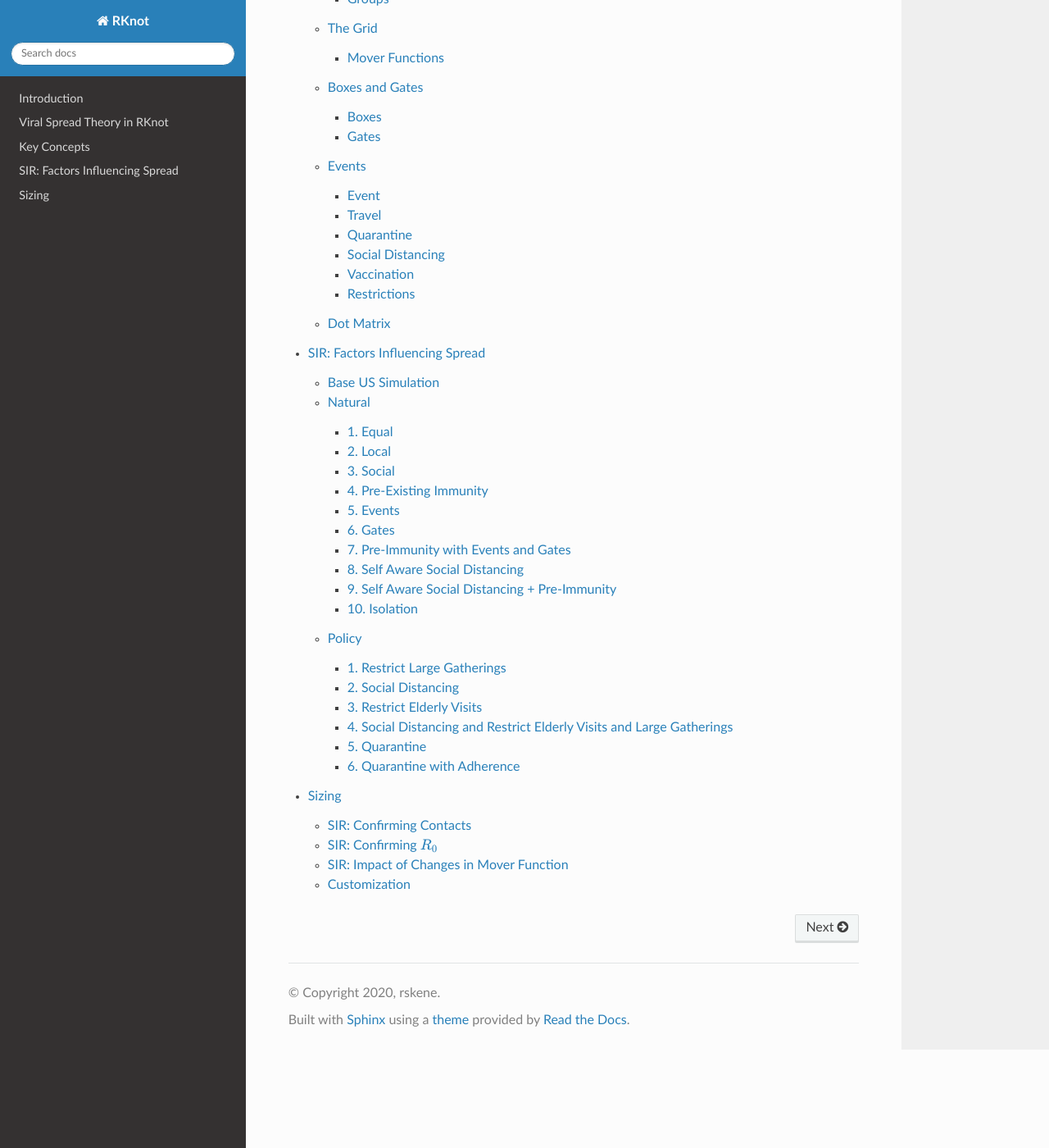
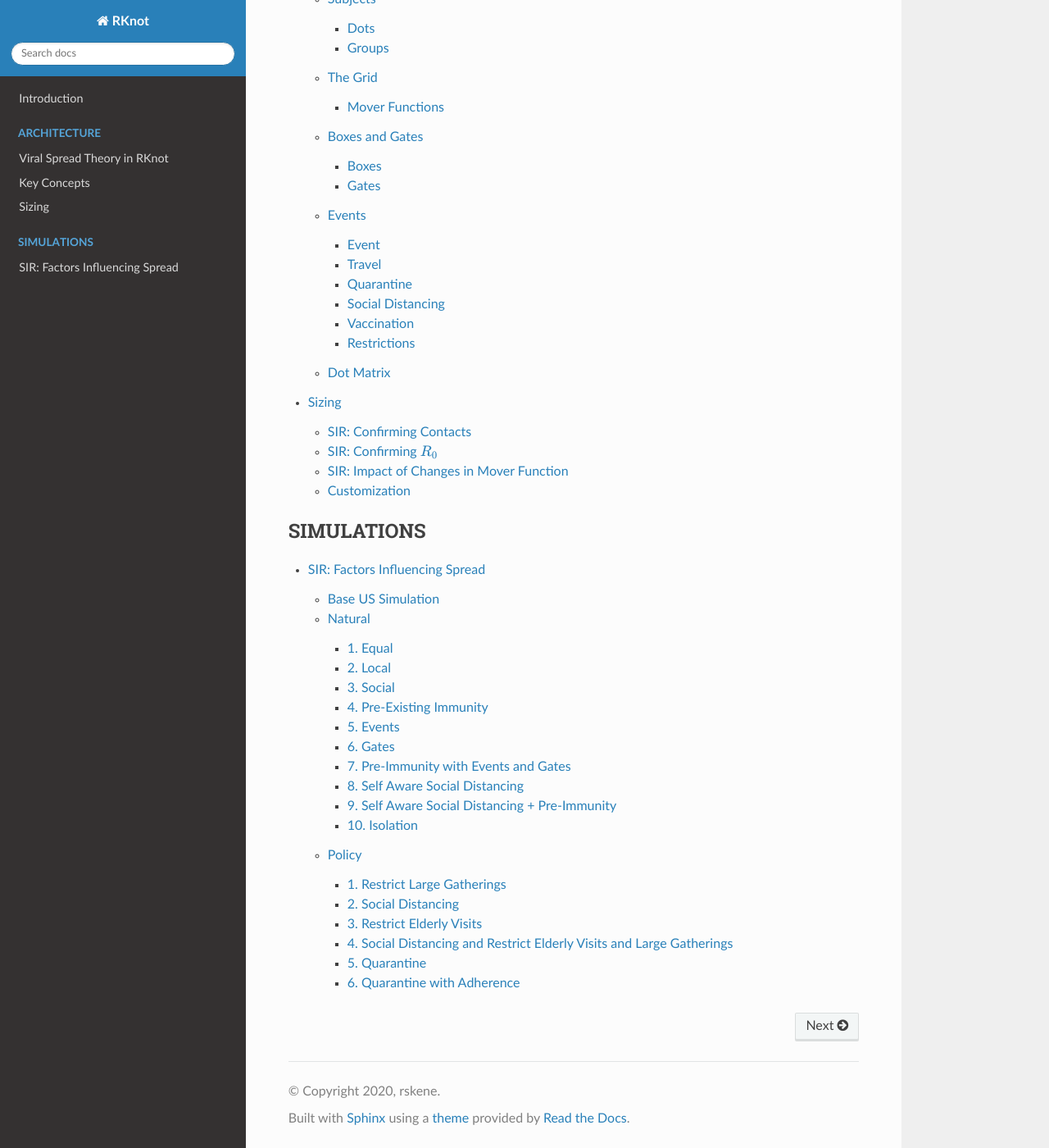
Before and after one commit to rjskene/rknotdocs, a Sphinx documentation site: the page built from docs/index.rst, in a window 1280 px wide and 1400 px high, scrolled down 701 px. Shown: the whole window at 82% size. Built offline with Sphinx 7.4.7 and the Read the Docs theme 2.0.0, drawn with Linux system fonts in a browser that asks for light colours; pages that are not in the unit, such as notebooks, are missing from menus.

```diff
--- a/docs/index.rst
+++ b/docs/index.rst
@@ -9,11 +9,21 @@
 *A Simulation Space for Analyzing Viral Spread in Customized Populations*
 
 .. toctree::
+   :maxdepth: 2
+
+   intro
+
+.. toctree::
+   :caption: ARCHITECTURE
    :maxdepth: 3
 
-   intro
    theory
    concepts
+   sizing
+
+.. toctree::
+   :caption: SIMULATIONS
+   :maxdepth: 3
+
    sir
    load
-   sizing
```
Also changed, not shown: 12 other files.
